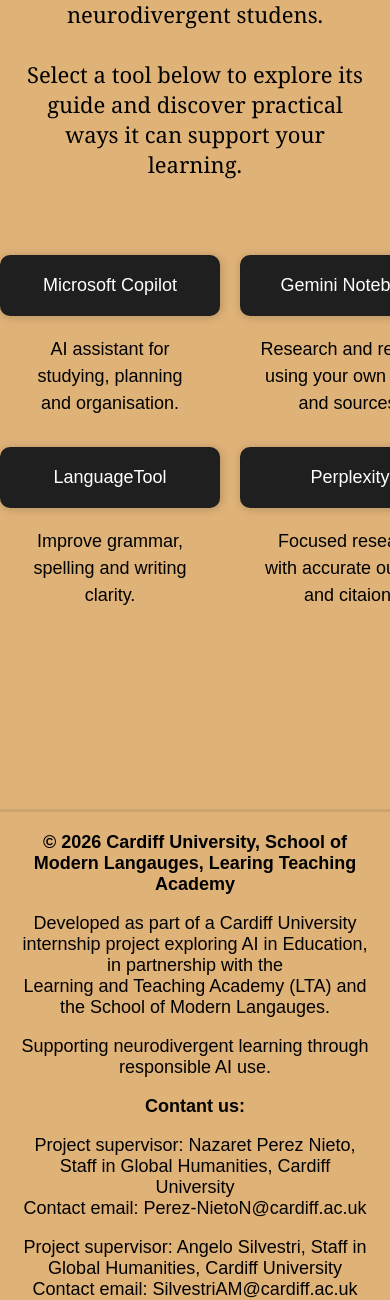
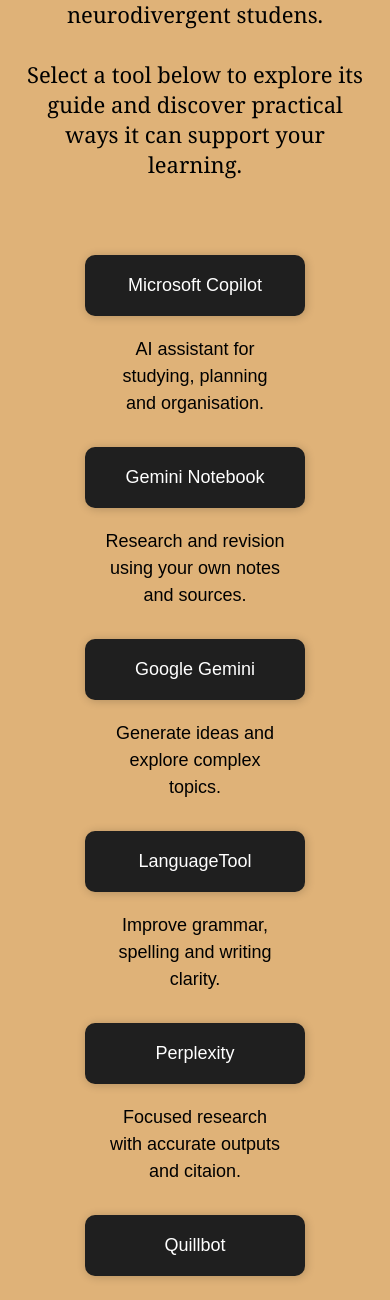
Before and after one commit to malakaitobiasmoore-tech/CULTA-internship-guides, a Django app: page / in a window 390 px wide. Shown: the part 797-2097 px from the top of the page. Run offline with Django 5.2, Linux system fonts and the light colour scheme.

Commit message:
More CSS changes

```diff
--- a/guides/static/guides/style.css
+++ b/guides/static/guides/style.css
@@ -253,6 +253,12 @@ embed {
 
 @media (max-width: 768px) {
 
+    .guide-grid {
+        grid-template-columns: 1fr;
+        justify-items: center;
+
+    }
+
     .guide-item {
         width: fit-content;
         margin-left: auto;
```
